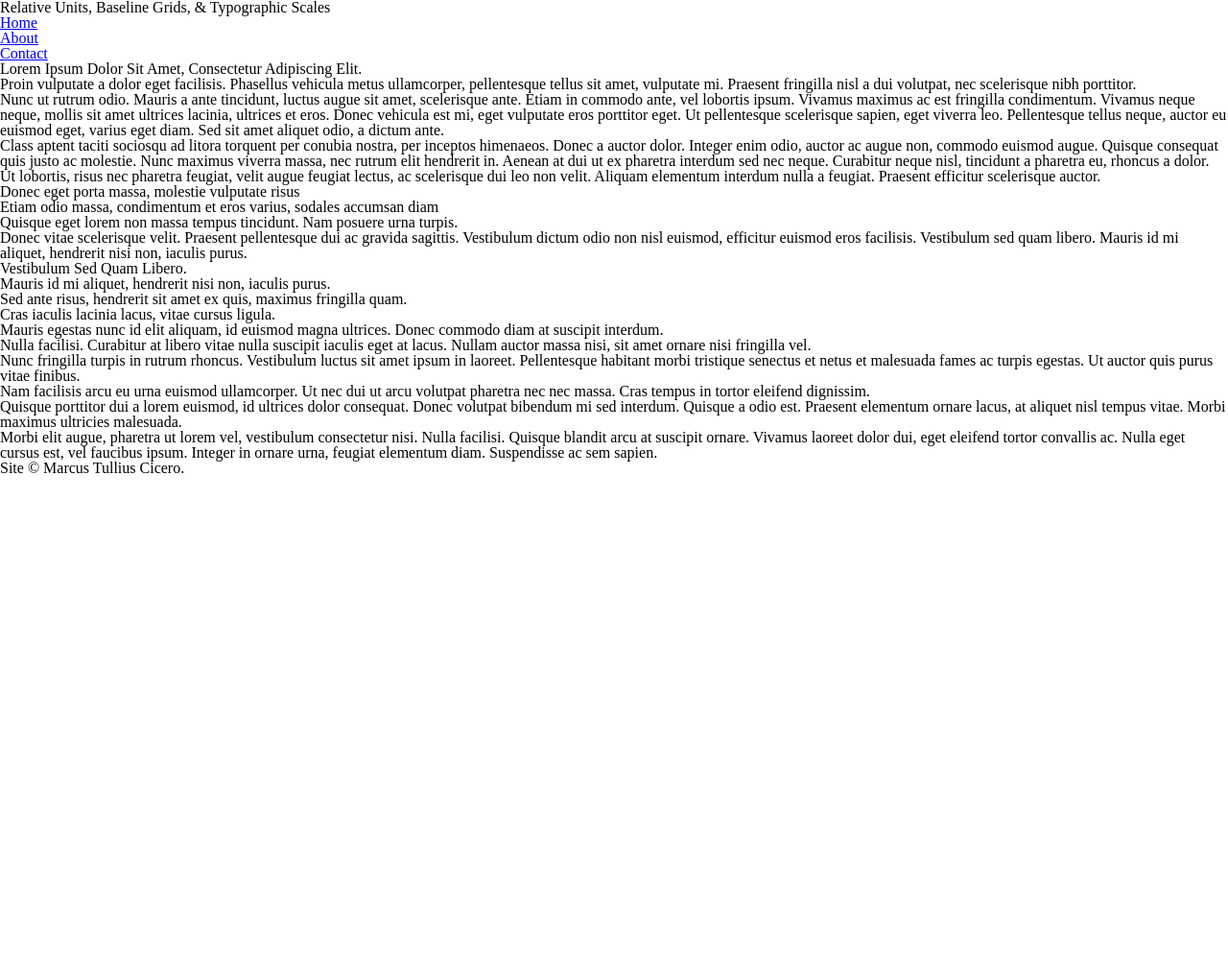
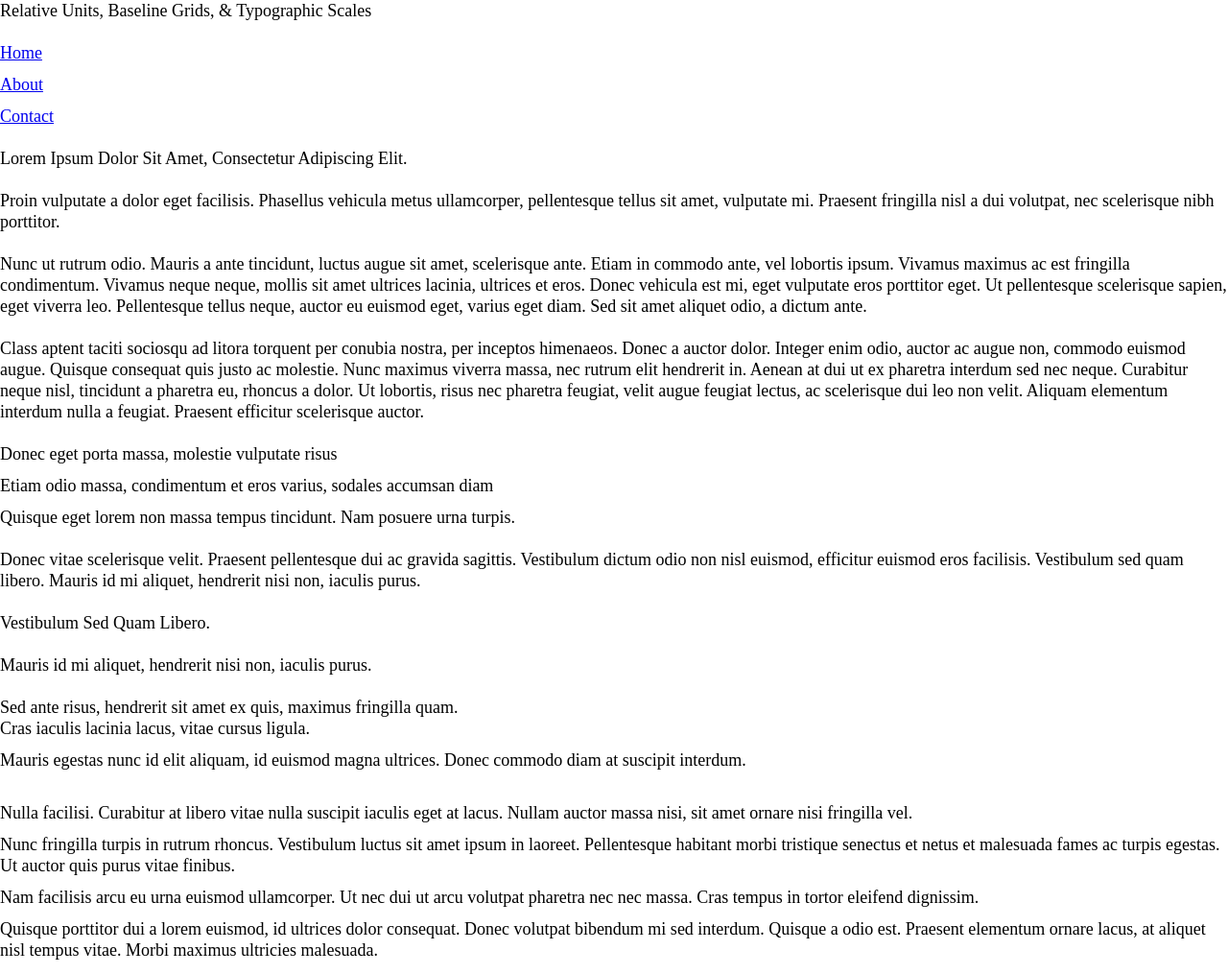
Before and after one commit to ekrengel32/demo, a plain HTML site: page index.html in a window 1280 px wide. Shown: the top 1015 px of the page at 96% size. Before the commit the page ends 800 px from the top, so only its background shows below. Drawn offline with Linux system fonts and the light colour scheme.

Commit message:
saved first

```diff
--- a/css/screen.css
+++ b/css/screen.css
@@ -7,3 +7,28 @@ a,abbr,acronym,address,applet,article,aside,audio,b,big,blockquote,body,canvas,c
 /* stylelint-enable */
 
 /* Begin site styles below */
+
+html{
+  font-size: 1.125em;
+  line-height: 22px;
+
+
+  text-rendering: optimizeLegibility;
+  text-size-adjust: 100%
+  -moz-text-size-adjust: 100%
+  -webkit-text-size-adjust: 100%
+  -ms-text-size-adjust: 100%
+
+}
+
+h1,h2,h3,p {
+  padding-bottom: 1.222em;
+}
+
+li {
+  padding-bottom: 11px;
+}
+
+ul,ol {
+  padding-bottom: 11px;
+}
```
